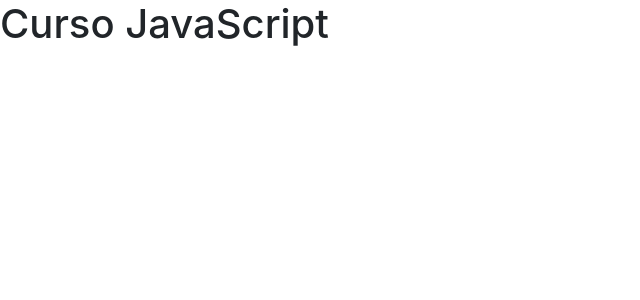
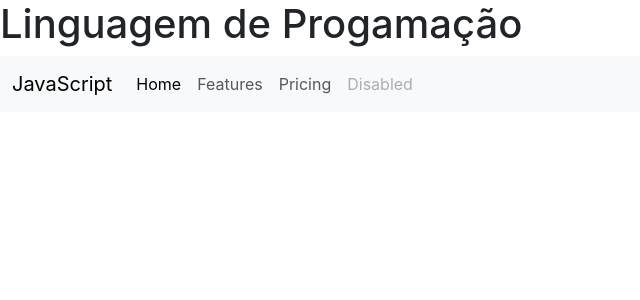
Before and after one commit to IslaMCastro/agenda-react, a React (Create React App) app: page / in a window 1280 px wide. Shown: the top 300 px of the page, without its empty margins (0-640 px from the left). Built offline with nearby package versions, Linux system fonts and the light colour scheme.

Commit message:
Alterações

```diff
--- a/src/App.js
+++ b/src/App.js
@@ -1,11 +1,15 @@
 import React from "react";
+import Navbar from "./navbar/Navbar";
+
 
 
 function App() {
   return (
     <div className="App">
-      <h1>Curso JavaScript</h1>
-      <header>{/* menus */}</header>
+      <h1>Linguagem de Progamação</h1>
+      <header>{/* menus */}
+      <Navbar/>
+      </header>
       <main>{/* Conteudo principal */}</main>
       <footer>{/* roddape */}</footer>
     </div>
--- a/src/navbar/Navbar.jsx
+++ b/src/navbar/Navbar.jsx
@@ -4,7 +4,7 @@
     return (
         <nav className="navbar navbar-expand-lg bg-body-tertiary">
             <div className="container-fluid">
-                <a className="navbar-brand" href="#">Curso JavaScript</a>
+                <a className="navbar-brand" href="#">JavaScript</a>
                 <button className="navbar-toggler"
                 type="button"
                 data-bs-toggle="collapse"
```
